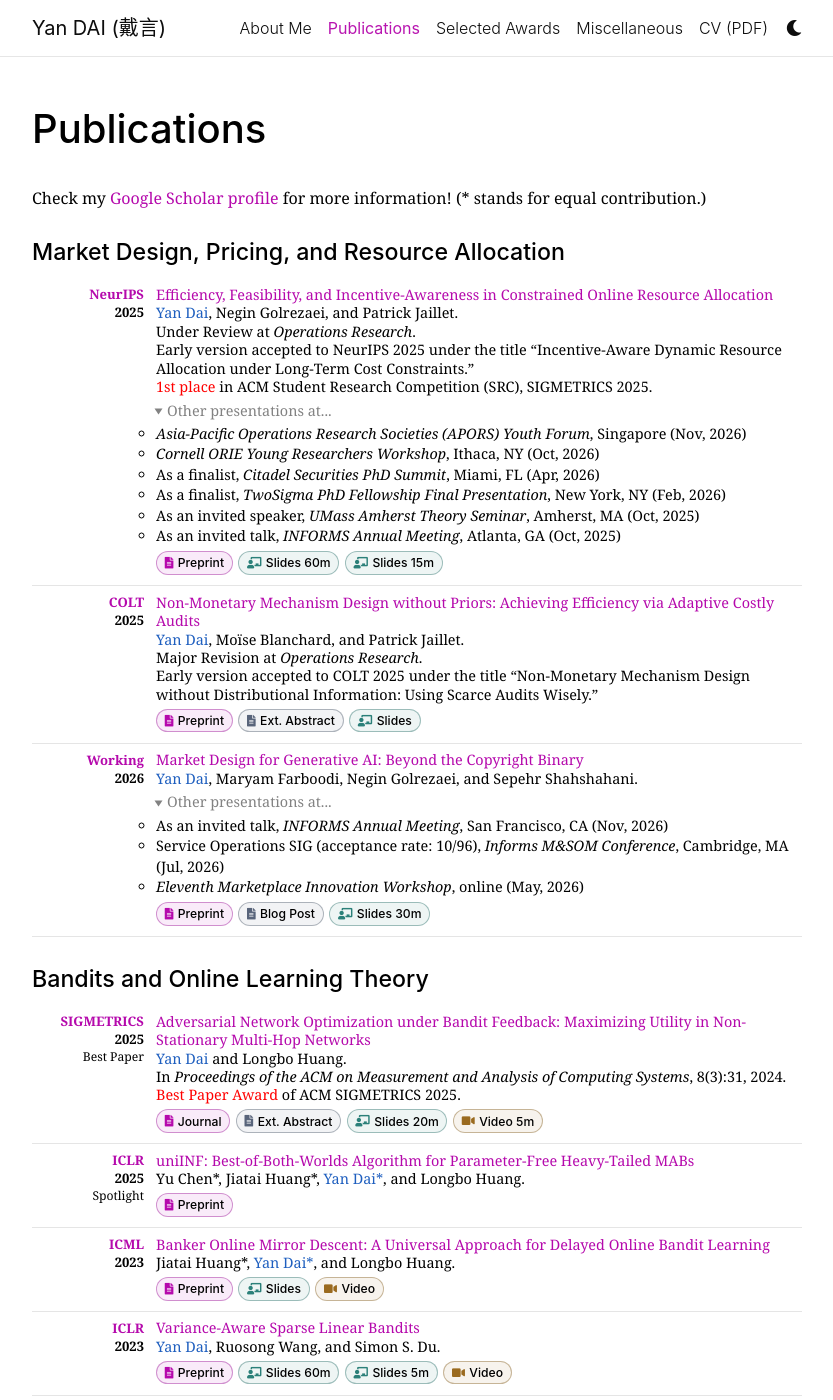
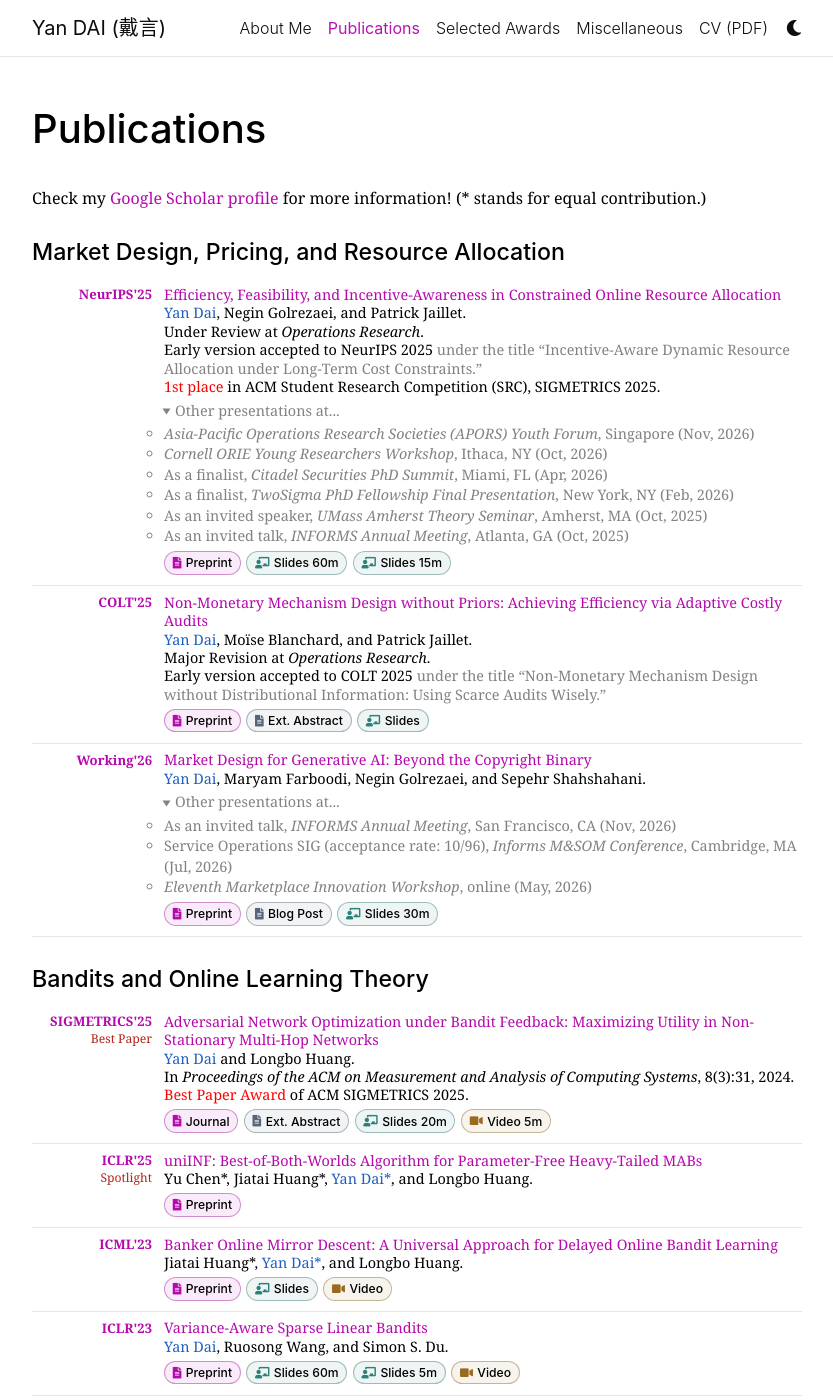
Before and after one commit to yandaichn/yandaichn.github.io, a Jekyll site: the page built from _pages/publications.md, in a window 1280 px wide and 1400 px high. Shown: the whole window, without its empty margins (223-1056 px from the left). Built offline with Jekyll 4.4.1, drawn with Linux system fonts in a browser that asks for light colours; comment, search, counter and statistics services are not loaded; a style sheet for code colours, icons or effects is not loaded; some of the changed text lies outside the part shown.

Commit message:
Upd homepage

```diff
--- a/_includes/pub-item.html
+++ b/_includes/pub-item.html
@@ -1,7 +1,6 @@
 <li>
   <div class="pub-meta">
-    <span class="pub-venue">{{ include.venue }}</span>
-    <span class="pub-year">{{ include.year }}</span>
+    <span class="pub-venue">{{ include.venue }}'{{ include.year | slice: -2, 2 }}</span>
     {% if include.note %}<span class="pub-note">{{ include.note }}</span>{% endif %}
   </div>
   <div class="pub-body">
--- a/_pages/publications.md
+++ b/_pages/publications.md
@@ -14,7 +14,7 @@ Check my [Google Scholar profile](https://scholar.google.com/citations?user=gkG4
 <a class="pub-title" href="https://arxiv.org/abs/2507.09473" target="_blank" rel="noopener">Efficiency, Feasibility, and Incentive-Awareness in Constrained Online Resource Allocation</a>
 **<span class="author-highlight">Yan Dai</span>**, Negin Golrezaei, and Patrick Jaillet.
 **Under Review at *Operations Research*.**
-Early version accepted to **NeurIPS 2025** under the title "Incentive-Aware Dynamic Resource Allocation under Long-Term Cost Constraints."
+Early version accepted to **NeurIPS 2025** <span class="pub-secondary">under the title "Incentive-Aware Dynamic Resource Allocation under Long-Term Cost Constraints."</span><br>
 **<font color="red">1st place</font>** in ACM Student Research Competition (SRC), SIGMETRICS 2025.
 <details markdown="block" open>
 <summary>Other presentations at...</summary>
@@ -38,7 +38,7 @@ Slides 15m|/files/slides_NeurIPS25_Constr_Alloc_Strategic_Agents_Short.pdf|slide
 <a class="pub-title" href="https://arxiv.org/abs/2502.08412" target="_blank" rel="noopener">Non-Monetary Mechanism Design without Priors: Achieving Efficiency via Adaptive Costly Audits</a>
 **<span class="author-highlight">Yan Dai</span>**, Moïse Blanchard, and Patrick Jaillet.
 **Major Revision at *Operations Research*.**
-Early version accepted to **COLT 2025** under the title "Non-Monetary Mechanism Design without Distributional Information: Using Scarce Audits Wisely."
+Early version accepted to **COLT 2025** <span class="pub-secondary">under the title "Non-Monetary Mechanism Design without Distributional Information: Using Scarce Audits Wisely."</span>
 
 {% include pub-links.html links="
 Preprint|https://arxiv.org/abs/2502.08412|paper
--- a/_sass/_layout.scss
+++ b/_sass/_layout.scss
@@ -173,7 +173,7 @@ a.pub-title:hover {
 
   > li {
     display: grid;
-    grid-template-columns: 7rem minmax(0, 1fr);
+    grid-template-columns: 7.5rem minmax(0, 1fr);
     column-gap: 0.75rem;
     padding: 0.48rem 0 0.52rem;
     border-bottom: 1px solid var(--global-divider-color);
@@ -195,10 +195,12 @@ a.pub-title:hover {
 
   .pub-venue {
     color: var(--global-theme-color);
+    white-space: nowrap;
   }
 
   .pub-note {
     max-width: 100%;
+    color: #b42318;
     font-size: 0.76rem;
     font-weight: 500;
     overflow-wrap: anywhere;
@@ -220,6 +222,15 @@ a.pub-title:hover {
     details {
       margin: 0.22rem 0 0.05rem;
       padding: 0;
+
+      > :not(summary),
+      > :not(summary) * {
+        color: var(--global-text-color-light);
+      }
+
+      > :not(summary) a {
+        text-decoration: none;
+      }
     }
 
     summary {
@@ -271,6 +282,14 @@ a.pub-title:hover {
       padding-left: 0;
     }
   }
+}
+
+.pub-secondary {
+  color: var(--global-text-color-light);
+}
+
+html[data-theme='dark'] .pub-note {
+  color: #ff6b6b;
 }
 
 .pub-links {
```
